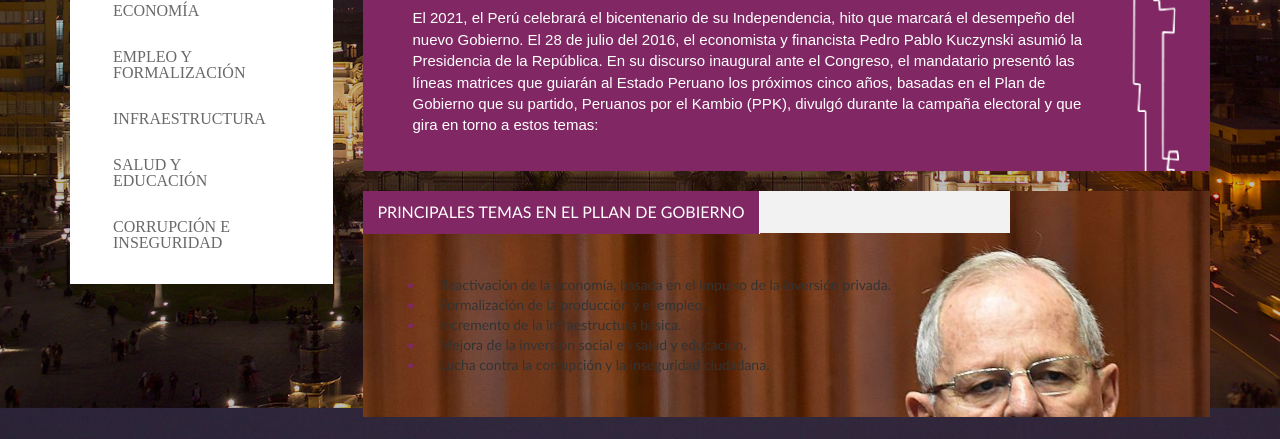
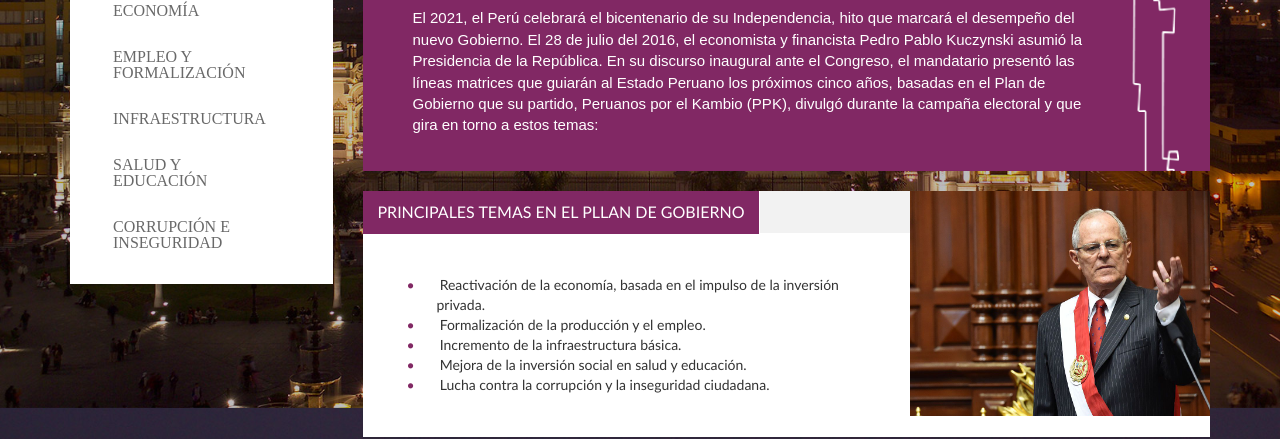
Before and after one commit to elvisss/proinversion, a website: page app/lineamiento.html in a window 1280 px wide. Shown: the part 393-832 px from the top of the page. Drawn offline with Linux system fonts and the light colour scheme; a web font is replaced by a local one.

Commit message:
fixed minor bugs

```diff
--- a/app/lineamiento.html
+++ b/app/lineamiento.html
@@ -133,7 +133,7 @@
                         El 28 de julio del 2016, el economista y financista Pedro Pablo Kuczynski asumió la Presidencia de la República. En su discurso inaugural ante el Congreso, el mandatario presentó las líneas matrices que guiarán al Estado Peruano los próximos cinco años, basadas en el Plan de Gobierno que su partido, Peruanos por el Kambio (PPK), divulgó durante la campaña electoral y que gira en torno a estos temas:</p>
                       </div>
                     </div>
-                    <div class="tab-introduccion tab-lineamiento" style="background-image: url('img/pages/ppk1.jpg')">
+                    <div class="tab-introduccion tab-lineamiento">
                       <ul class="nav nav-tabs" role="tablist">
                         <li role="presentation" class="active">
                           <a href="#section1" aria-controls="section1" role="tab" data-toggle="tab">PRINCIPALES TEMAS EN EL PLLAN DE GOBIERNO</a>
--- a/app/scss/style.scss
+++ b/app/scss/style.scss
@@ -689,7 +689,13 @@ ul {
     background-color: #fff;
     margin-top: 20px;
     &.tab-lineamiento {
-      padding-right: 200px;
+      background-repeat: no-repeat;
+      background-position: right top;
+      @media (min-width: 1200px) {
+        background-size: 300px;
+        padding-right: 300px;
+        background-image: url('../img/pages/ppk1.jpg');
+      }
     }
     .nav-tabs {
       background-color: #f2f2f2;
```
Also changed, not shown: app/economia.html (+1 -1 lines), app/css/style.css, 1 other file.
